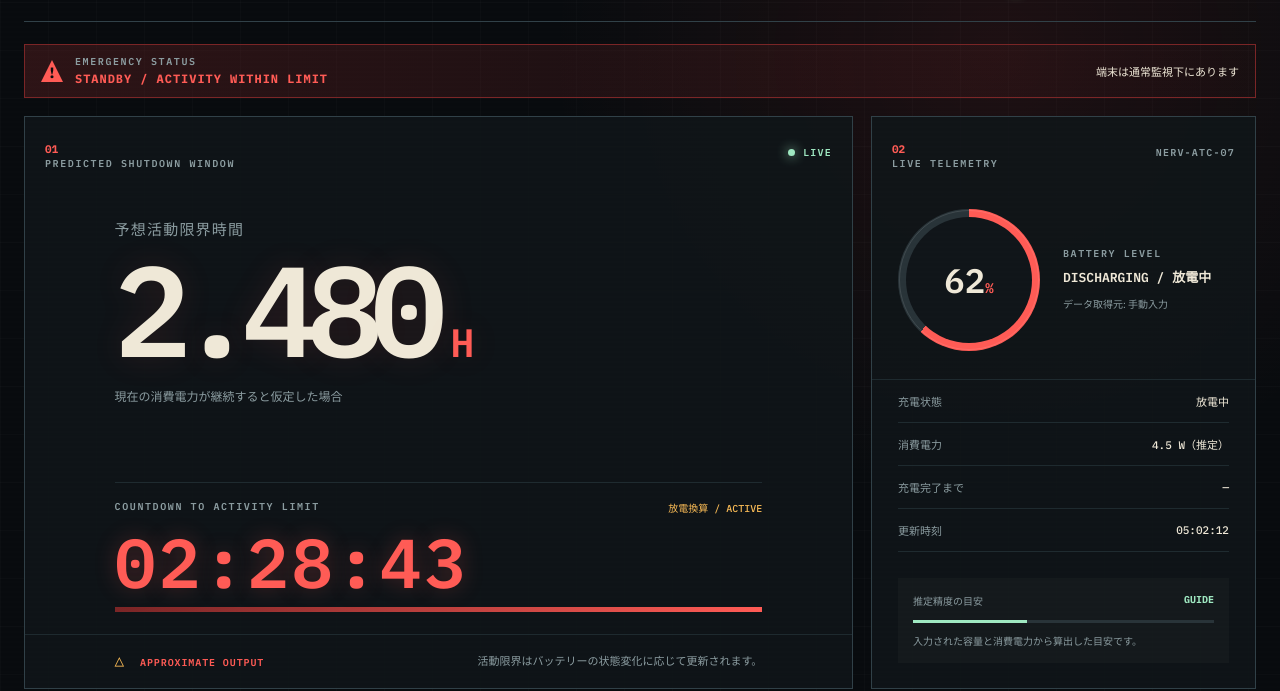
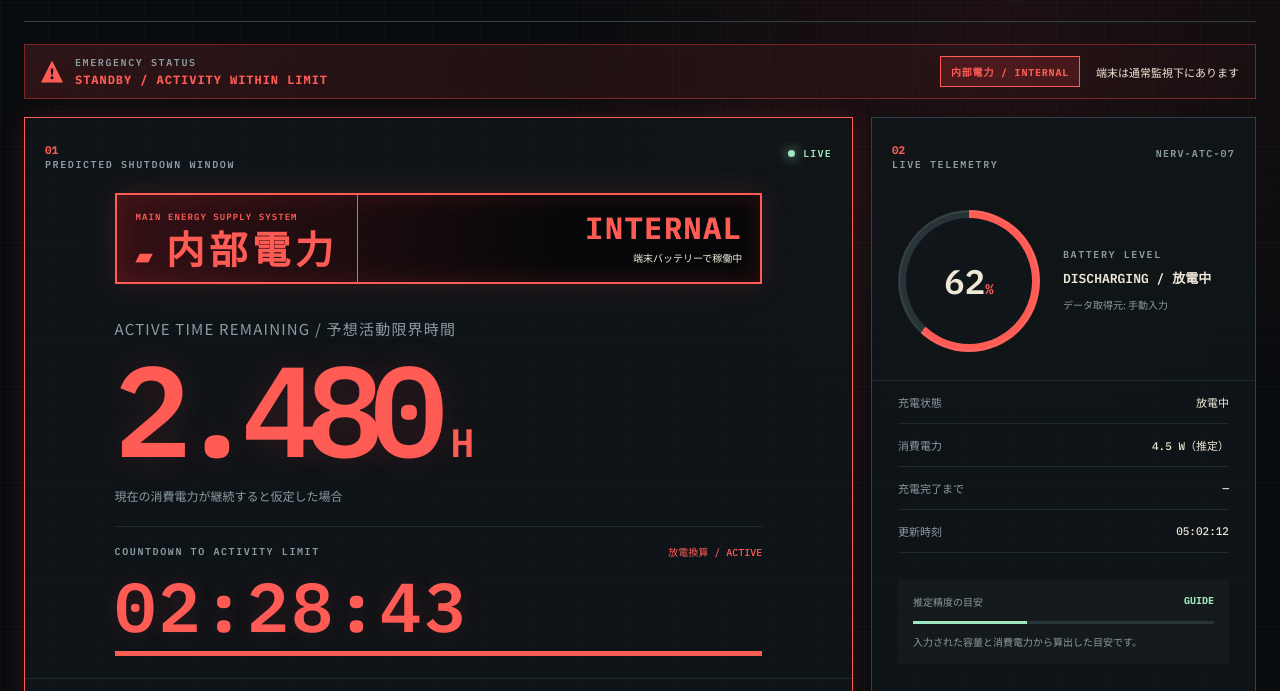
Before and after one commit to hsgwrun/nerv-activity-limit-timer, a website built with Vite: page index.html in a window 1280 px wide. Shown: the part 94-785 px from the top of the page. Built offline with nearby package versions, Linux system fonts and the light colour scheme.

Commit message:
feat: add front-facing power supply modes

```diff
--- a/src/main.js
+++ b/src/main.js
@@ -51,7 +51,10 @@ app.innerHTML = `
           <strong id="alert-title">STANDBY / CALCULATING</strong>
         </div>
       </div>
-      <span class="alert-detail" id="alert-detail">端末状態の同期を待機中</span>
+      <div class="alert-right">
+        <span class="power-source-chip" id="power-source-chip">内部電力 / INTERNAL</span>
+        <span class="alert-detail" id="alert-detail">端末状態の同期を待機中</span>
+      </div>
     </section>
 
     <div class="dashboard-grid">
@@ -64,8 +67,19 @@ app.innerHTML = `
           <span class="live-tag"><span class="live-dot"></span>LIVE</span>
         </div>
 
+        <div class="mode-banner" aria-live="polite">
+          <div class="mode-banner-title">
+            <span class="mode-kicker">MAIN ENERGY SUPPLY SYSTEM</span>
+            <strong id="mode-label">内部電力</strong>
+          </div>
+          <div class="mode-banner-state">
+            <span id="mode-en">INTERNAL</span>
+            <small id="mode-note">端末バッテリーで稼働中</small>
+          </div>
+        </div>
+
         <div class="hero-copy">
-          <p class="hero-kicker">予想活動限界時間</p>
+          <p class="hero-kicker">ACTIVE TIME REMAINING / 予想活動限界時間</p>
           <h2 id="limit-heading" class="limit-value"><span id="hours-value">0.000</span><small>H</small></h2>
           <p class="hero-subline">現在の消費電力が継続すると仮定した場合</p>
         </div>
@@ -147,6 +161,13 @@ app.innerHTML = `
           </select>
         </label>
         <label>
+          <span>電力モード</span>
+          <select id="power-mode-input" name="powerMode">
+            <option value="internal">内部電力 / INTERNAL</option>
+            <option value="external">外部電力 / EXTERNAL</option>
+          </select>
+        </label>
+        <label>
           <span>現在の残量 <em>%</em></span>
           <input id="level-input" name="level" type="number" min="0" max="100" step="1" value="62" inputmode="decimal" />
         </label>
@@ -181,9 +202,13 @@ const refs = {
   topClock: document.querySelector('#top-clock'),
   alertTitle: document.querySelector('#alert-title'),
   alertDetail: document.querySelector('#alert-detail'),
+  powerSourceChip: document.querySelector('#power-source-chip'),
   hours: document.querySelector('#hours-value'),
   countdown: document.querySelector('#countdown'),
   countdownStatus: document.querySelector('#countdown-status'),
+  modeLabel: document.querySelector('#mode-label'),
+  modeEn: document.querySelector('#mode-en'),
+  modeNote: document.querySelector('#mode-note'),
   countdownProgress: document.querySelector('#countdown-progress'),
   level: document.querySelector('#level-value'),
   ring: document.querySelector('#battery-ring'),
@@ -201,6 +226,7 @@ const refs = {
   statusAnnouncer: document.querySelector('#status-announcer'),
   form: document.querySelector('#manual-form'),
   profile: document.querySelector('#profile-input'),
+  powerMode: document.querySelector('#power-mode-input'),
   levelInput: document.querySelector('#level-input'),
   capacityInput: document.querySelector('#capacity-input'),
   powerInput: document.querySelector('#power-input'),
@@ -282,6 +308,10 @@ function render() {
   refs.hours.textContent = state.estimatedHours.toFixed(3);
   refs.countdown.textContent = formatTime(state.remainingSeconds);
   refs.countdownStatus.textContent = state.charging ? '充電中 / 放電換算' : '放電換算 / ACTIVE';
+  refs.modeLabel.textContent = state.charging ? '外部電力' : '内部電力';
+  refs.modeEn.textContent = state.charging ? 'EXTERNAL' : 'INTERNAL';
+  refs.modeNote.textContent = state.charging ? '外部電力供給 / 充電中' : '端末バッテリーで稼働中';
+  refs.powerSourceChip.textContent = state.charging ? '外部電力 / EXTERNAL' : '内部電力 / INTERNAL';
   refs.level.textContent = Math.round(level);
   refs.ring.setAttribute('aria-label', `バッテリー残量 ${Math.round(level)}パーセント`);
   refs.ring.style.setProperty('--level', `${level * 3.6}deg`);
@@ -302,6 +332,7 @@ function render() {
   refs.countdownProgress.style.width = `${clamp((state.remainingSeconds / Math.max(state.estimatedHours * 3600, 1)) * 100, 0, 100)}%`;
 
   document.body.dataset.alert = alert.className;
+  document.body.dataset.powerMode = state.charging ? 'external' : 'internal';
 }
 
 function readManualInputs() {
@@ -314,6 +345,7 @@ function readManualInputs() {
   state.power = power;
   state.profile = refs.profile.value;
   state.source = state.apiAvailable ? 'battery-api' : 'manual';
+  if (!state.apiAvailable) state.charging = refs.powerMode.value === 'external';
   if (state.apiAvailable && state.battery) {
     state.level = Math.round(state.battery.level * 100);
   }
@@ -334,6 +366,7 @@ function applyBatteryData(battery) {
   state.source = 'battery-api';
   state.level = Math.round(battery.level * 100);
   state.charging = Boolean(battery.charging);
+  refs.powerMode.value = state.charging ? 'external' : 'internal';
   state.apiDischargingTime = finitePositive(battery.dischargingTime) ? battery.dischargingTime : null;
   state.chargingTime = finitePositive(battery.chargingTime) ? battery.chargingTime : null;
   if (state.profile !== 'custom') {
@@ -354,7 +387,7 @@ async function connectBattery() {
     state.level = Number(refs.levelInput.value) || DEFAULTS.level;
     state.capacity = Number(refs.capacityInput.value) || DEFAULTS.capacity;
     state.power = Number(refs.powerInput.value) || DEFAULTS.power;
-    state.charging = false;
+    state.charging = refs.powerMode.value === 'external';
     calculate();
     setAnnouncer('Battery Status APIは利用できないため、手動入力モードで動作しています。');
     return;
@@ -382,6 +415,7 @@ function tick() {
 }
 
 refs.form.addEventListener('input', readManualInputs);
+refs.form.addEventListener('change', readManualInputs);
 refs.profile.addEventListener('change', updateManualProfile);
 refs.sync.addEventListener('click', () => {
   connectBattery();
--- a/src/style.css
+++ b/src/style.css
@@ -124,7 +124,7 @@ h1 { margin: 4px 0 0; color: var(--cream); font: 700 clamp(20px, 3vw, 31px)/1 va
 .ghost-button { flex: none; color: var(--cream); background: transparent; border: 1px solid var(--line); padding: 10px 13px; font: 500 10px var(--mono); letter-spacing: .06em; transition: border-color .2s, background .2s; }
 .ghost-button:hover, .ghost-button:focus-visible { border-color: var(--red); background: rgba(255, 91, 85, .1); outline: none; }
 .ghost-button span { color: var(--red); margin-left: 8px; }
-.manual-form { display: grid; grid-template-columns: 1.15fr repeat(3, 1fr); gap: 12px; padding: 0 26px; }
+.manual-form { display: grid; grid-template-columns: 1.15fr 1.35fr repeat(3, 1fr); gap: 12px; padding: 0 26px; }
 .manual-form label { display: block; }
 .manual-form label > span { display: block; margin: 0 0 7px; color: var(--muted); font: 500 10px var(--mono); }
 .manual-form em { color: var(--red); font-style: normal; }
@@ -179,3 +179,44 @@ body[data-alert="warning"] .alert-icon { background: var(--amber); }
 @media (prefers-reduced-motion: reduce) {
   *, *::before, *::after { animation-duration: .01ms !important; animation-iteration-count: 1 !important; scroll-behavior: auto !important; transition-duration: .01ms !important; }
 }
+
+/* Front-facing power supply board: the mode is intentionally impossible to miss. */
+body { --mode-color: #ff5b55; --mode-deep: #451518; --mode-glow: rgba(255, 63, 63, .16); }
+body[data-power-mode="external"] { --mode-color: #ffc928; --mode-deep: #604300; --mode-glow: rgba(255, 201, 40, .18); }
+
+.alert-right { display: flex; align-items: center; justify-content: flex-end; gap: 16px; }
+.power-source-chip { padding: 7px 10px; color: var(--mode-color); border: 1px solid var(--mode-color); background: var(--mode-glow); font: 700 10px var(--mono); letter-spacing: .08em; white-space: nowrap; }
+
+.mode-banner { display: flex; align-items: stretch; justify-content: space-between; gap: 18px; margin: 22px 7vw 0; border: 2px solid var(--mode-color); background: #050708; box-shadow: 0 0 28px var(--mode-glow), inset 0 0 24px var(--mode-glow); }
+.mode-banner-title { display: flex; flex-direction: column; justify-content: center; gap: 6px; min-width: 0; padding: 16px 19px; border-right: 1px solid var(--mode-color); }
+.mode-kicker { color: var(--mode-color); font: 600 9px var(--mono); letter-spacing: .12em; }
+.mode-banner-title strong { color: var(--mode-color); font: 900 clamp(24px, 3vw, 42px)/1 var(--sans); letter-spacing: .12em; }
+.mode-banner-state { min-width: 180px; display: flex; flex-direction: column; justify-content: center; gap: 6px; padding: 14px 18px; text-align: right; }
+.mode-banner-state span { color: var(--mode-color); font: 700 clamp(20px, 2.4vw, 32px)/1 var(--mono); letter-spacing: .04em; }
+.mode-banner-state small { color: var(--cream); font: 500 10px var(--mono); }
+
+.hero-panel { border-color: var(--mode-color); box-shadow: 0 0 26px var(--mode-glow); }
+.hero-copy { padding-top: 34px; }
+.limit-value { color: var(--mode-color); text-shadow: 0 0 34px var(--mode-glow); }
+.countdown { color: var(--mode-color); text-shadow: 0 0 22px var(--mode-glow); }
+.countdown-bar { background: var(--mode-deep); }
+.countdown-bar span { background: var(--mode-color); }
+.countdown-label span:last-child { color: var(--mode-color); }
+.warning-chip { color: var(--mode-color); }
+
+body[data-power-mode="external"] .mode-banner { background: linear-gradient(90deg, rgba(87, 58, 0, .56), #050708 70%); }
+body[data-power-mode="external"] .mode-banner-title strong::before { content: '▲ '; font-size: .6em; }
+body[data-power-mode="internal"] .mode-banner { background: linear-gradient(90deg, rgba(77, 14, 19, .6), #050708 70%); }
+body[data-power-mode="internal"] .mode-banner-title strong::before { content: '▰ '; font-size: .55em; }
+
+@media (max-width: 620px) {
+  .alert-right { width: 100%; align-items: flex-start; justify-content: space-between; gap: 8px; }
+  .alert-detail { text-align: right; }
+  .mode-banner { margin-left: 22px; margin-right: 22px; gap: 0; }
+  .mode-banner-title { padding: 13px 12px; }
+  .mode-banner-title strong { font-size: 22px; }
+  .mode-banner-state { min-width: 120px; padding: 12px 10px; }
+  .mode-banner-state span { font-size: 18px; }
+  .mode-banner-state small { font-size: 8px; }
+  .hero-copy { padding-top: 28px; }
+}
```
Also changed, not shown: README.md.
